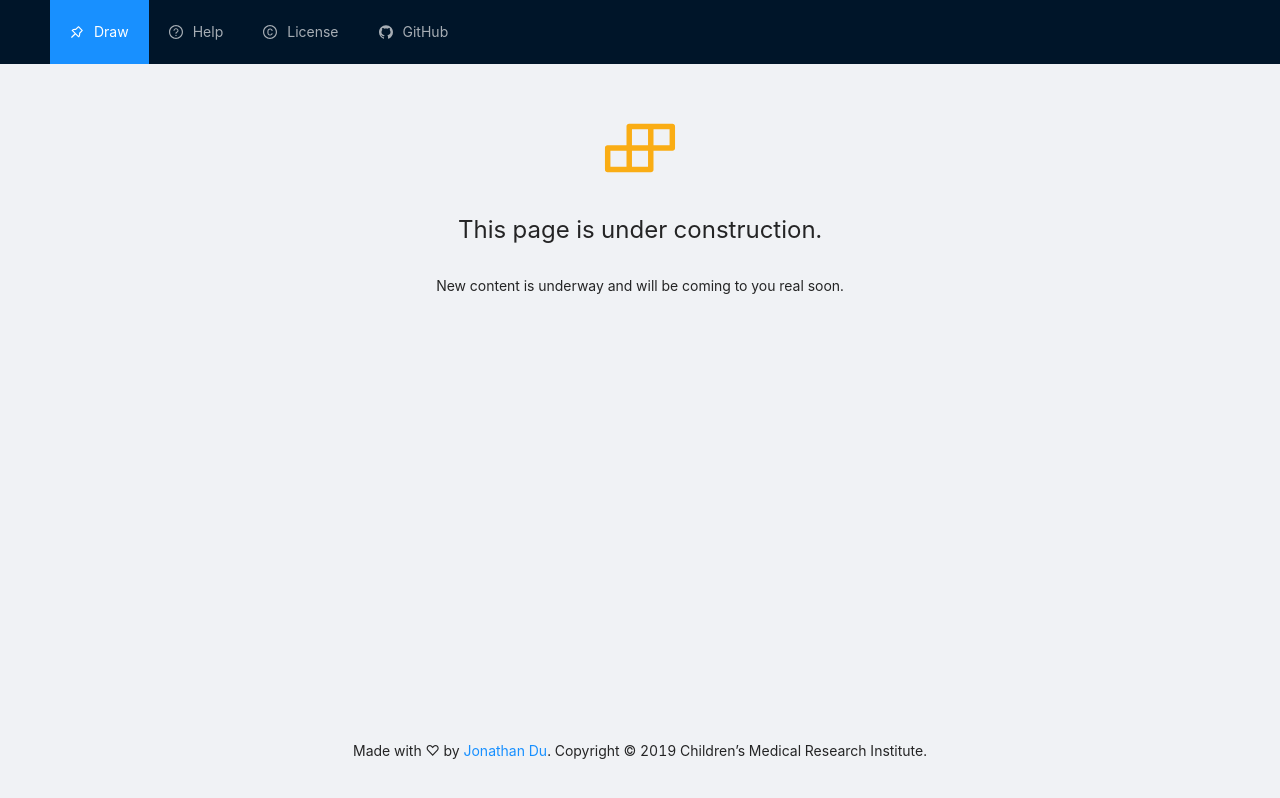
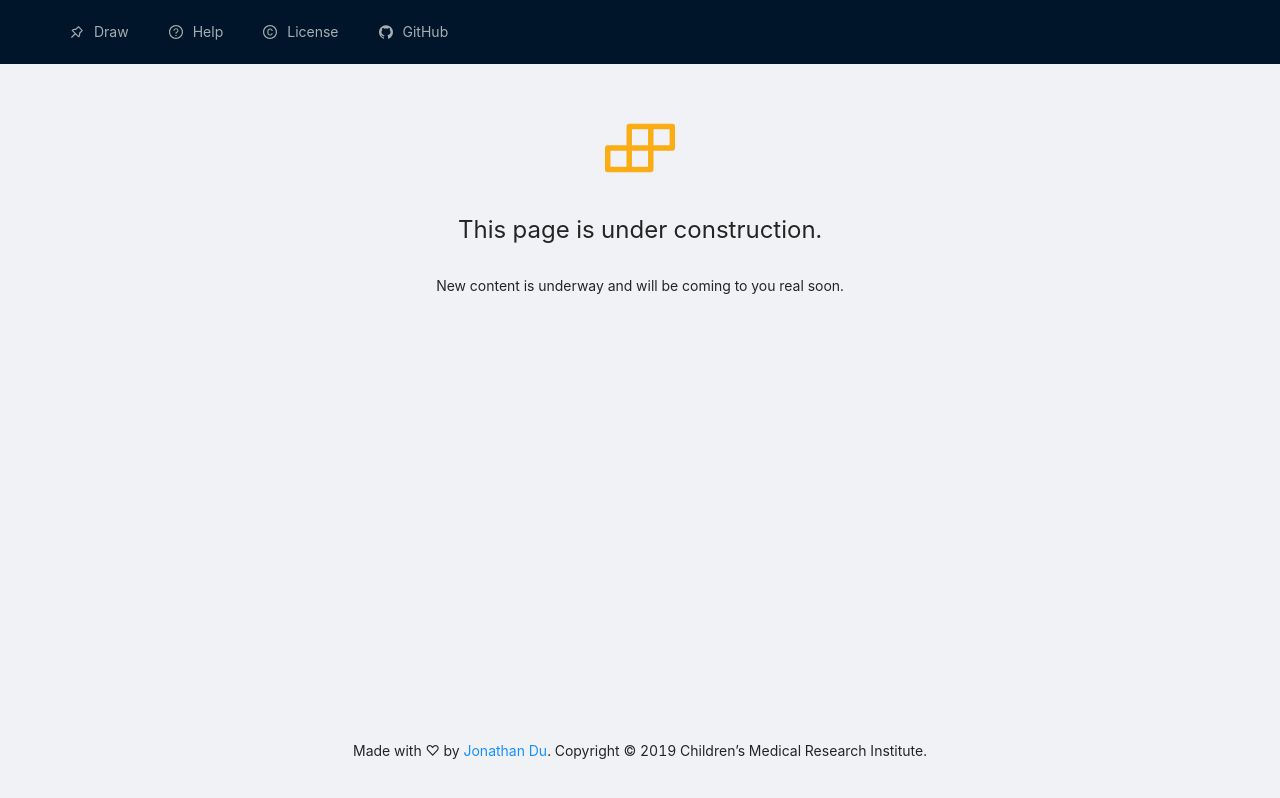
Before and after one commit to ChildrensMedicalResearchInstitute/ptm-visquant, a React (Create React App) app in the folder visquant/: page /how-to/1 in a window 1280 px wide. Built offline with nearby package versions, Linux system fonts and the light colour scheme.

Commit message:
Highlight TopNav Item only on click

```diff
--- a/visquant/src/visquant/TopNav.js
+++ b/visquant/src/visquant/TopNav.js
@@ -21,15 +21,18 @@ class TopNav extends React.Component {
   constructor(props) {
     super(props);
     this.state = {
-      currentSelectedKey: MenuKey.MENU_KEY_DRAW,
+      selectedKeys: [],
     };
+
+    this.handleClick = this.handleClick.bind(this);
   }
 
-  handlecheck(e) {
+  handleClick(e) {
+    console.log(e);
     if (e.key === MenuKey.MENU_KEY_GITHUB) {
       return;
     }
-    this.setState({ currentSelectedKey: e.key });
+    this.setState({ selectedKeys: [e.key] });
   }
 
   render() {
@@ -38,7 +41,7 @@ class TopNav extends React.Component {
         <Menu
           theme="dark"
           onClick={this.handleClick}
-          selectedKeys={[this.state.currentSelectedKey]}
+          selectedKeys={this.state.selectedKeys}
           mode="horizontal"
         >
           <Menu.Item key={MenuKey.MENU_KEY_DRAW} icon={<PushpinOutlined />}>
```
